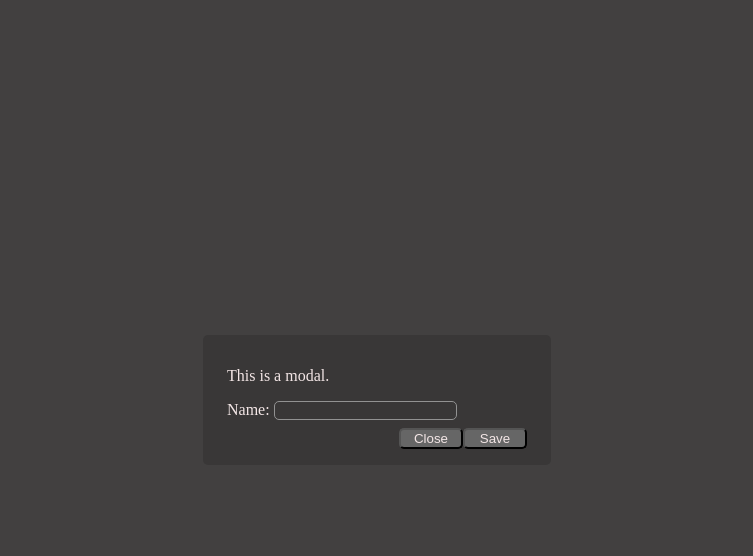
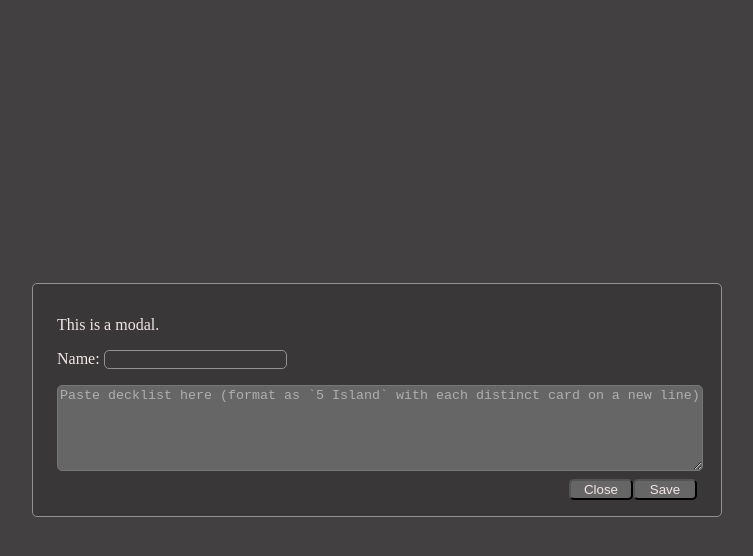
Before and after one commit to aalberty/mtg_deckbrew_helper, a plain HTML site: page index.html in a window 1280 px wide. Both pictures are taken after a click on the button "Open Modal". Shown: the whole page, without its empty margins (263-1016 px from the left). Drawn offline with Linux system fonts and the light colour scheme.

Commit message:
working on new deck being a modal experience

```diff
--- a/index.html
+++ b/index.html
@@ -50,6 +50,10 @@
                     <label for="deck-name-input">Name: </label>
                     <input type="text" id="deck-name-input">
                 </div>
+
+                <textarea id="modal-decklist-input" placeholder="Paste decklist here (format as `5 Island` with each distinct card on a new line)"></textarea>
+
+
                 <div id="modal-controls-container">
                     <button type="button" id="close-modal">Close</button>
                     <button type="button" id="save-new-deck">Save</button>
--- a/static/css/style.css
+++ b/static/css/style.css
@@ -165,11 +165,12 @@ tr {
     background-color: var(--dark-bg);
     padding: 1rem 1.5rem;
     border-radius: 5px;
-    max-width: 300px;
+    max-width: 50vw;
     width: 100%;
 
     display: none;
     z-index: 1;
+    border: 1px solid var(--dark-border);
 }
 
 .modal-backdrop.is-visible {
@@ -200,3 +201,12 @@ tr {
 #modal-controls-container > button {
     min-width: 5vw;
 }
+
+#modal-decklist-input {
+    width: 100%;
+    min-height: 10vh;
+    border-radius: 5px;
+    margin: auto;
+    margin-top: 1vh;
+    margin-bottom: 1vh;
+}
--- a/static/js/index.js
+++ b/static/js/index.js
@@ -314,5 +314,12 @@ clearButton.addEventListener("click", clearOutput);
 const closeModalButton = document.getElementById("close-modal");
 closeModalButton.addEventListener("click", closeModal);
 
+document.addEventListener("keydown", (e) => {
+    if (modalBackdrop.classList.contains("is-visible"))
+        console.log(e);
+    else
+        console.log("modal hidden currently.");
+});
+
 const testModalButton = document.getElementById("test-modal");
 testModalButton.addEventListener("click", openModal);
```
